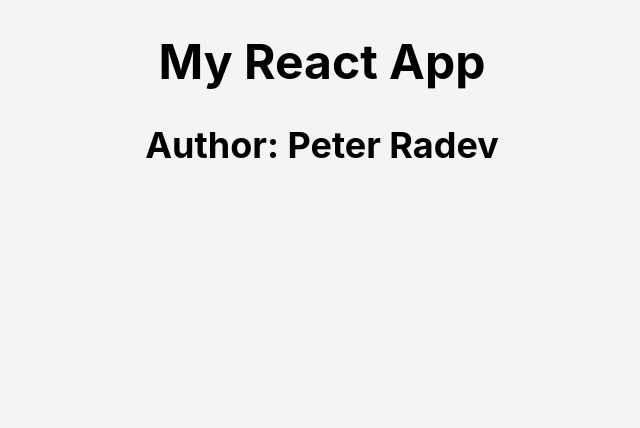
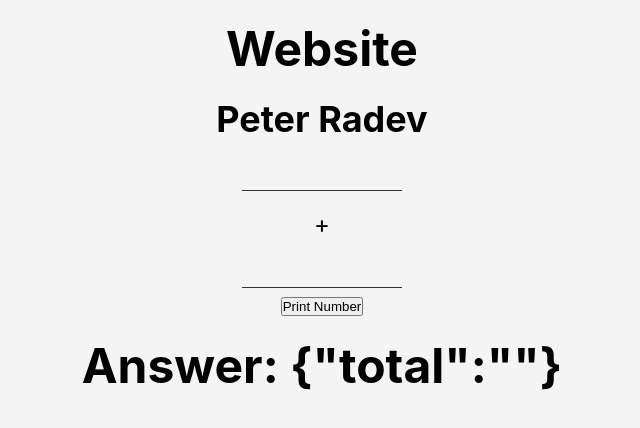
Before and after one commit to peterradev/portfolio, a React (Create React App) app: page / in a window 1280 px wide. Shown: the top 428 px of the page, without its empty margins (318-958 px from the left). Built offline with nearby package versions, Linux system fonts and the light colour scheme.

Commit message:
made the website into a simple calculator

```diff
--- a/src/App.css
+++ /dev/null
@@ -1,43 +0,0 @@
-.App {
-  text-align: center;
-}
-
-body{
-  background-color: #f4f4f4 ;
-  font-size: 1.5rem;
-}
-
-.App-logo {
-  height: 40vmin;
-  pointer-events: none;
-}
-
-@media (prefers-reduced-motion: no-preference) {
-  .App-logo {
-    animation: App-logo-spin infinite 20s linear;
-  }
-}
-
-.App-header {
-  background-color: #282c34;
-  min-height: 100vh;
-  display: flex;
-  flex-direction: column;
-  align-items: center;
-  justify-content: center;
-  font-size: calc(10px + 2vmin);
-  color: white;
-}
-
-.App-link {
-  color: #61dafb;
-}
-
-@keyframes App-logo-spin {
-  from {
-    transform: rotate(0deg);
-  }
-  to {
-    transform: rotate(360deg);
-  }
-}
--- a/src/App.js
+++ b/src/App.js
@@ -1,12 +1,60 @@
 
-import './App.css';
+// import './App.css';
+import Header from './components/Header'
+import { useState } from 'react'
 
 function App() {
+  const name = "Peter Radev"
+  // let num1 = 0;
+  // let num2 = 0;
+
+  const [input, setInput] = useState([{num: ''}]);
+  const [num, setNum] = useState([{num: ''}]);
+  const [total, setTotal] = useState({total: ''});
+
+
+
+const logValue = (e) => {
+  console.log(input + num);
+  setTotal(input + num);
+  // e.preventDefault();
+}
+
+const handleChange = e => {
+  setInput(Number(e.target.value));
+}
+
+const handleChange2 = e => {
+  setNum(Number(e.target.value));
+}
+
+let value  = JSON.stringify(total);
+
+
+  // const logNum = () => {
+  //   console.log(num);
+  // }
+
+
   return (
-    <div className="App">
-      <h1>My React App</h1>
-      <h2>Author: Peter Radev</h2>
+    <div className="container">
+      <Header />
+      <h2>{name}</h2>
       {/* <img src={} alt="profile-image"/> */}
+      <form className="addition"action="">
+
+      <input type="number" value={input} onChange={handleChange} />
+
+      <p> + </p>
+
+	    <input type="number" value={num} onChange={handleChange2} />
+
+
+
+      </form>
+
+      <button onClick={logValue} > Print Number </button>
+      <h1>Answer: {value}</h1>
     </div>
   );
 }
--- /dev/null
+++ b/src/components/Header.js
@@ -0,0 +1,20 @@
+import PropTypes from 'prop-types'
+
+
+const Header = ({title}) => {
+  return (
+    <header>
+      <h1>{title}</h1>
+    </header>
+  )
+}
+
+Header.defaultProps = {
+  title: "Website",
+}
+
+Header.propTypes = {
+  title: PropTypes.string.isRequired,
+}
+
+export default Header
--- a/src/index.css
+++ b/src/index.css
@@ -1,13 +1,52 @@
+
+*{
+  box-sizing: border-box;
+  margin: 0;
+  padding: 0;
+}
+
 body {
-  margin: 0;
   font-family: -apple-system, BlinkMacSystemFont, 'Segoe UI', 'Roboto', 'Oxygen',
     'Ubuntu', 'Cantarell', 'Fira Sans', 'Droid Sans', 'Helvetica Neue',
     sans-serif;
   -webkit-font-smoothing: antialiased;
   -moz-osx-font-smoothing: grayscale;
+  background-color: #f4f4f4;
+  text-align: center;
+  font-size: 1.5rem;
+
 }
 
 code {
   font-family: source-code-pro, Menlo, Monaco, Consolas, 'Courier New',
     monospace;
 }
+
+h1, h2, p{
+  margin-top: 1.2rem;
+}
+
+
+
+
+
+.addition form{
+  display: inline-block;
+
+}
+
+.addition input{
+  padding: 5px;
+  margin-top: 1.2rem;
+  background-color: transparent;
+  border: 0px solid;
+  border-bottom: 1px #333 solid;
+  height: 30px;
+  width: 160px;
+  color: #333;
+  font-size: 1.5rem;
+}
+
+input:focus{
+  outline: none;
+}
```
Also changed, not shown: src/components/Numbers.js (added, +12 -0 lines), src/setupTests.js (deleted, +0 -5 lines), src/logo.svg (deleted), 1 other file (tests, documents, lock files or other folders).
